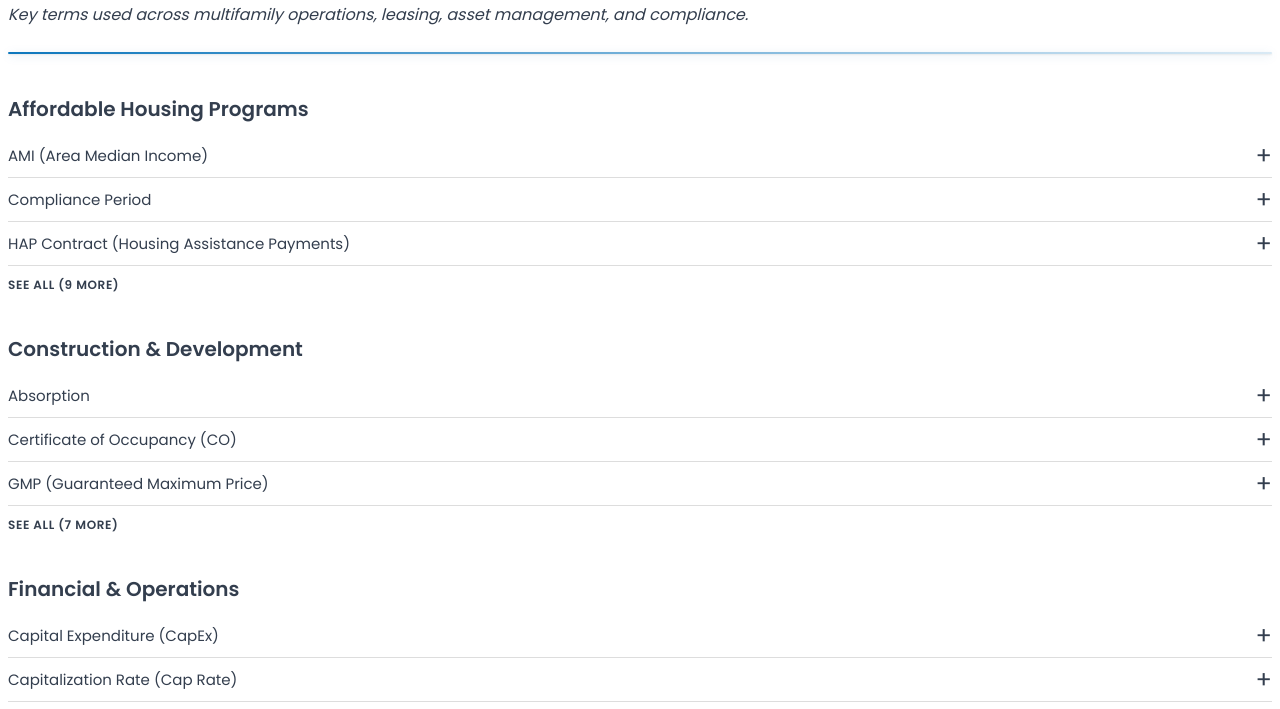
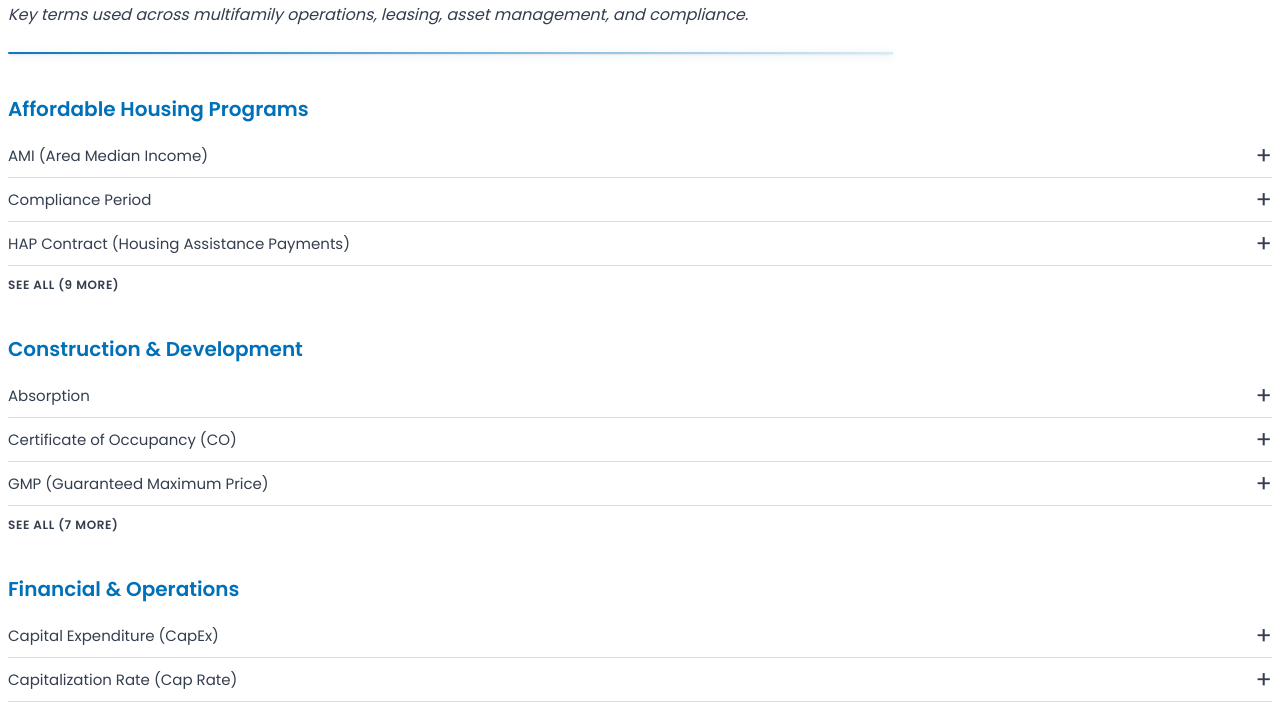
Before and after one commit to thegarrettco/glossary, a plain HTML site: page index.html in a window 1280 px wide. Shown: the part 70-779 px from the top of the page. Drawn offline with Linux system fonts and the light colour scheme.

Commit message:
Modify styles in index.html for layout and color

```diff
--- a/index.html
+++ b/index.html
@@ -48,7 +48,7 @@ body {
 
 .intro-divider {
     height: 2px;
-    width: 100%;
+    width: 70%;
     margin: 0 0 40px 0;
 
     background: linear-gradient(
@@ -73,7 +73,7 @@ body {
     font-weight: 600;
     margin-top: 40px;
     margin-bottom: 10px;
-    color: #333e4e;
+    color: #0070b9;
 }
 
 .accordion-item {
```
